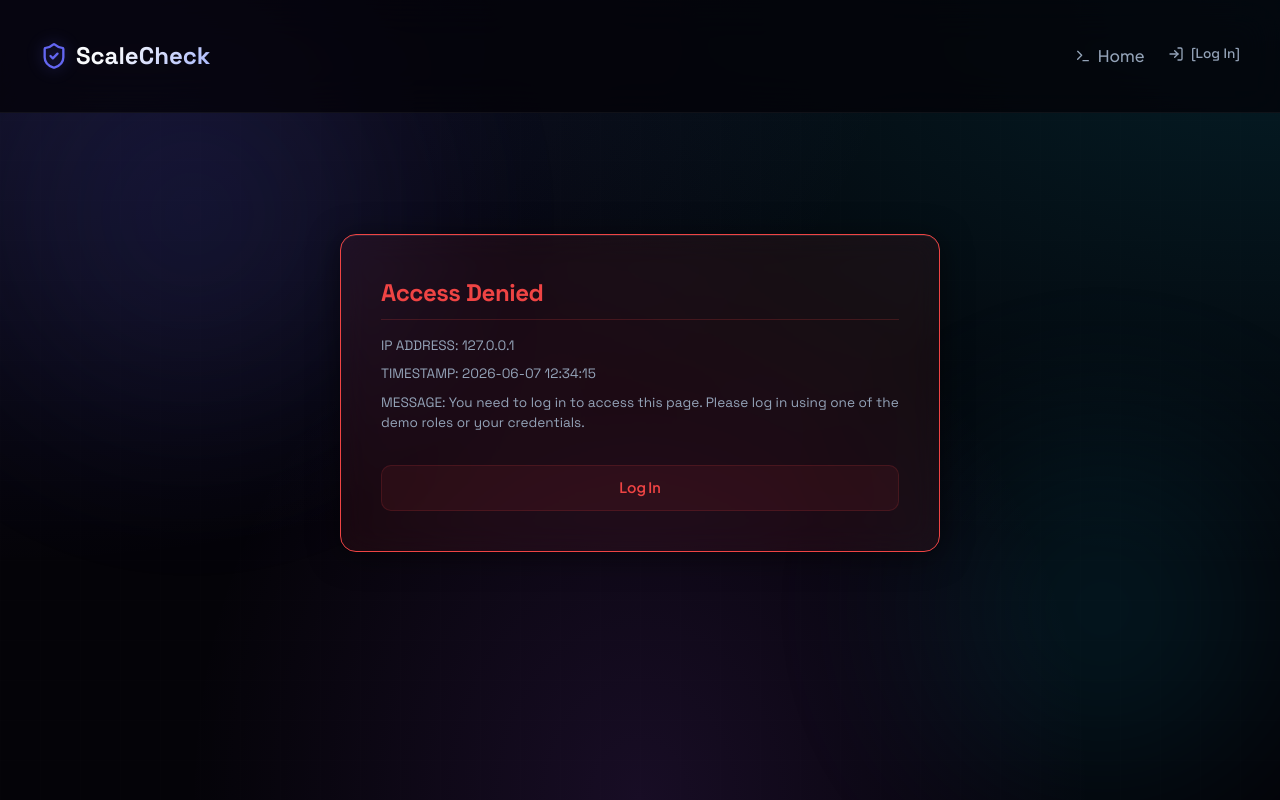
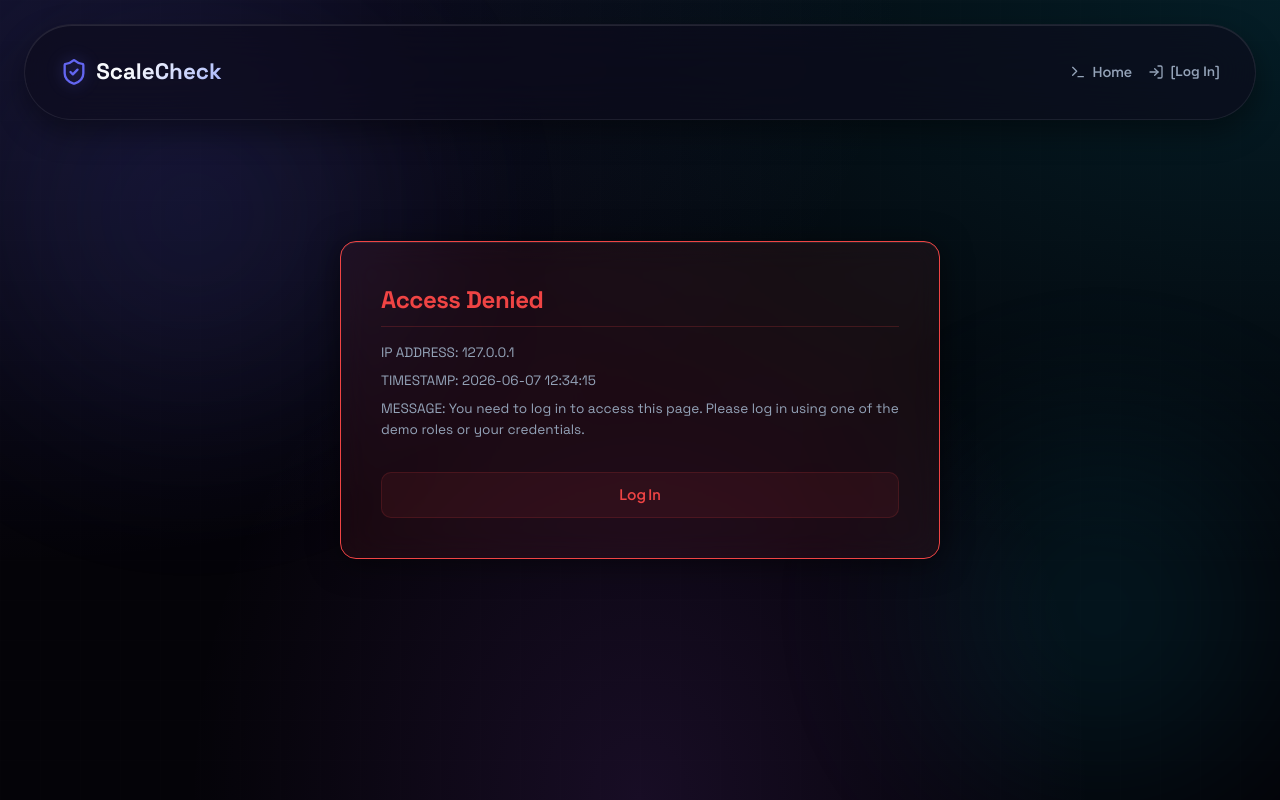
Before and after one commit to 404chandan/ScaleCheck, a React (Vite) app in the folder frontend/: page /create in a window 1280 px wide. Built offline with nearby package versions, Linux system fonts and the light colour scheme.

Commit message:
feat: implement global design system tokens and layout styling in App.css

```diff
--- a/frontend/src/App.css
+++ b/frontend/src/App.css
@@ -147,13 +147,28 @@ h1, h2, h3, h4 {
   display: flex;
   justify-content: space-between;
   align-items: center;
-  padding: 1.25rem 2.5rem;
-  background: rgba(3, 2, 7, 0.75);
-  backdrop-filter: blur(20px);
-  border-bottom: 1px solid rgba(255, 255, 255, 0.05);
-  position: sticky;
-  top: 0;
+  padding: 0.8rem 2.2rem;
+  background: rgba(13, 11, 28, 0.65);
+  backdrop-filter: blur(24px);
+  border: 1px solid rgba(255, 255, 255, 0.08);
+  border-radius: 99px;
+  position: relative;
+  margin: 1.5rem auto 0 auto;
+  max-width: 1360px;
+  width: calc(100% - 3rem);
   z-index: 100;
+  box-shadow:
+    0 12px 30px rgba(0, 0, 0, 0.4),
+    inset 0 1px 0 rgba(255, 255, 255, 0.1);
+  transition: all 0.4s cubic-bezier(0.16, 1, 0.3, 1);
+}
+
+.navbar:hover {
+  border-color: rgba(99, 102, 241, 0.3);
+  box-shadow:
+    0 16px 40px rgba(0, 0, 0, 0.5),
+    0 0 20px rgba(99, 102, 241, 0.1),
+    inset 0 1px 0 rgba(255, 255, 255, 0.15);
 }
 
 .logo {
@@ -161,7 +176,7 @@ h1, h2, h3, h4 {
   align-items: center;
   gap: 0.5rem;
   font-family: var(--font-mono);
-  font-size: 1.5rem;
+  font-size: 1.4rem;
   font-weight: 700;
   text-decoration: none;
   color: var(--text-primary);
@@ -173,20 +188,23 @@ h1, h2, h3, h4 {
 
 .nav-links {
   display: flex;
-  gap: 1.5rem;
+  gap: 1rem;
   list-style: none;
+  align-items: center;
 }
 .nav-link {
   color: var(--text-secondary);
   text-decoration: none;
-  font-weight: 500;
+  font-weight: 600;
+  font-size: 0.85rem;
   transition: var(--transition);
-  padding: 0.5rem 0.8rem;
-  border-radius: var(--radius-sm);
+  padding: 0.45rem 1.1rem;
+  border-radius: 99px;
 }
 .nav-link:hover, .nav-link.active {
   color: var(--text-primary);
-  background: rgba(255, 255, 255, 0.05);
+  background: rgba(255, 255, 255, 0.08);
+  box-shadow: inset 0 1px 0 rgba(255, 255, 255, 0.05);
 }
 
 /* --- BUTTONS --- */
```
